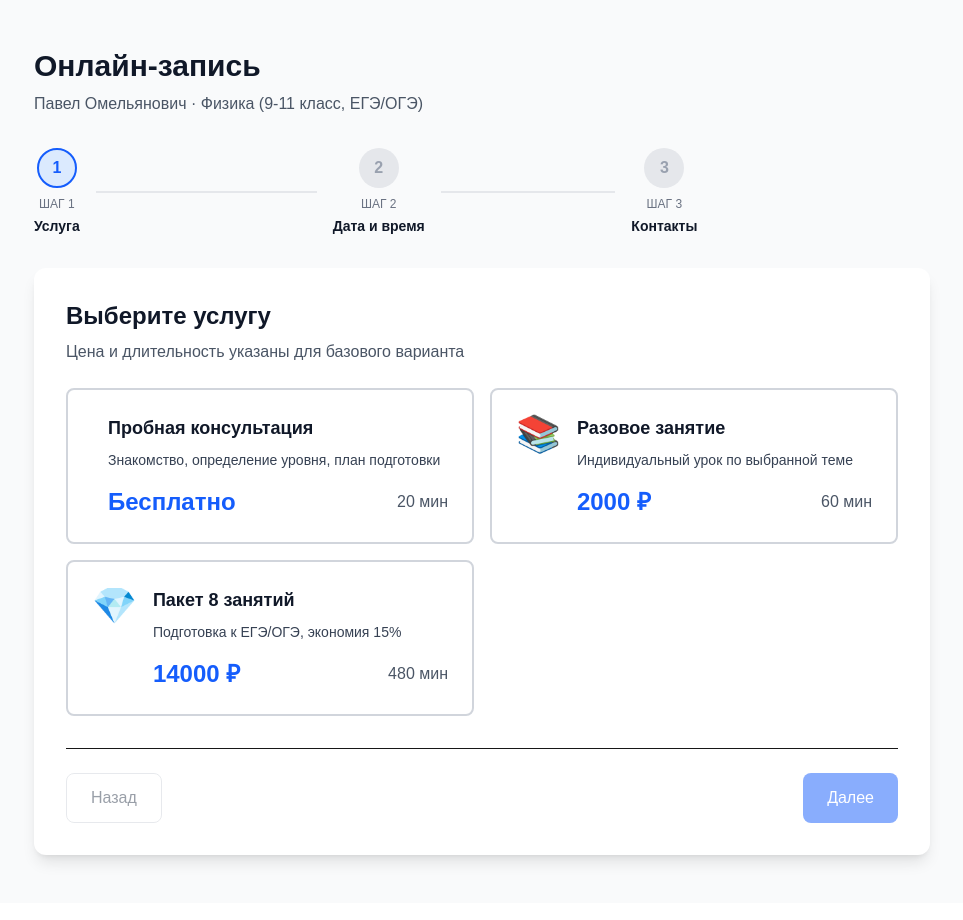
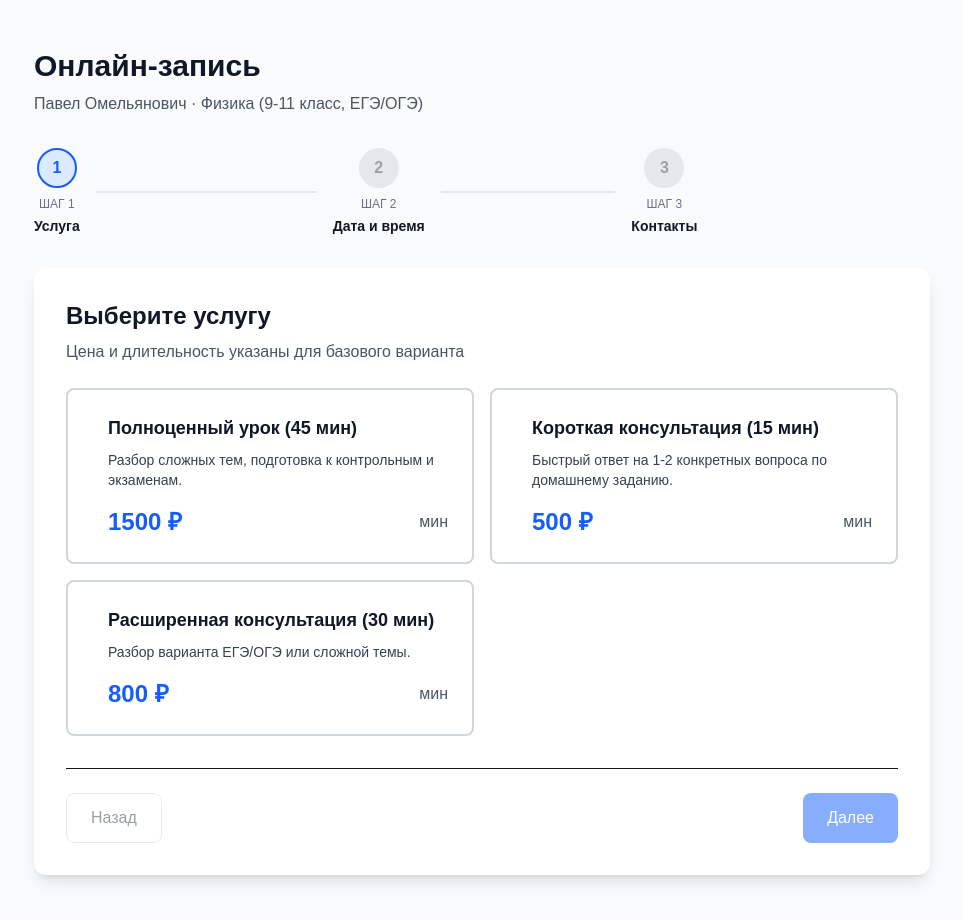
Before and after one commit to nat-ai-dev/template-tutor, a Next.js app: page /booking in a window 1280 px wide. Shown: the top 920 px of the page, without its empty margins (158-1121 px from the left). Built offline with nearby package versions, Linux system fonts and the light colour scheme.

Commit message:
feat: add contact method field and service-specific time slots

```diff
--- a/src/app/api/send-telegram/route.ts
+++ b/src/app/api/send-telegram/route.ts
@@ -7,7 +7,7 @@ export async function POST(request: Request) {
     const token = '9253866978:AAELiXS7VrKzbckKj_L7hrkfAuJra6BFMkU';
     const chatId = '5121381529';
 
-    const message = `🔥 *Новая запись!*\n\n👤 *Ученик:* ${data.name}\n *Услуга:* ${data.service}\n📅 *Дата:* ${data.date}\n⏰ *Время:* ${data.time}\n📱 *Телефон:* ${data.phone}\n🎓 *Класс:* ${data.grade}\n\n💬 *Комментарий:* ${data.comment || 'Нет'}`;
+    const message = `🔥 *Новая запись!*\n\n👤 *Ученик:* ${data.name}\n *Услуга:* ${data.service}\n📅 *Дата:* ${data.date}\n⏰ *Время:* ${data.time}\n📱 *Телефон:* ${data.phone}\n🎓🎓 *Класс:* ${data.grade}\n📞 *Связь:* ${data.contactMethod || 'Не указано'}\n\n💬 *Комментарий:* ${data.comment || 'Нет'}`;
 
     const url = `https://api.telegram.org/bot${token}/sendMessage`;
 
--- a/src/app/booking/page.tsx
+++ b/src/app/booking/page.tsx
@@ -9,7 +9,7 @@ export default function BookingPage() {
   const [selectedService, setSelectedService] = useState<string | null>(null);
   const [selectedDate, setSelectedDate] = useState<string | null>(null);
   const [selectedTime, setSelectedTime] = useState<string | null>(null);
-  const [formData, setFormData] = useState({ name: "", phone: "", grade: "10", comment: "" });
+  const [formData, setFormData] = useState({ name: "", phone: "", grade: "10", contactMethod: "Мне перезвонят", comment: "" });
   const [isSuccess, setIsSuccess] = useState(false);
 
 const handleNext = async () => {
@@ -28,6 +28,7 @@ const handleNext = async () => {
           time: selectedTime,
           phone: formData.phone,
           grade: formData.grade,
+          contactMethod: formData.contactMethod,
           comment: formData.comment,
         }),
       });
@@ -45,7 +46,7 @@ const handleNext = async () => {
       setSelectedService(null);
       setSelectedDate(null);
       setSelectedTime(null);
-      setFormData({ name: "", phone: "", grade: "10", comment: "" });
+      setFormData({ name: "", phone: "", grade: "10", contactMethod: "Мне перезвонят", comment: "" });
     } else if (currentStep > 1) {
       setCurrentStep(currentStep - 1);
     }
@@ -207,6 +208,18 @@ const handleNext = async () => {
                   </select>
                 </div>
                 <div>
+      <div className="mb-4">
+        <label className="block text-sm font-medium text-gray-900 mb-1">Как с вами удобнее связаться?</label>
+        <select
+          value={formData.contactMethod}
+          onChange={(e) => setFormData({...formData, contactMethod: e.target.value})}
+          className="w-full px-4 py-3 border border-gray-300 rounded-lg focus:ring-2 focus:ring-blue-500 text-gray-900"
+        >
+          <option value="Мне перезвонят">📞 Мне перезвонят</option>
+          <option value="Пришлите ссылку на Zoom/Telegram">✉️ Пришлите ссылку на Zoom/Telegram</option>
+        </select>
+      </div>
+
                   <label className="block text-sm font-medium text-gray-900 mb-1">Комментарий (необязательно)</label>
                   <textarea
                     value={formData.comment}
--- a/src/config/tutor.ts
+++ b/src/config/tutor.ts
@@ -8,28 +8,25 @@ export const tutorConfig = {
 
   services: [
   {
-      id: "trial",
-      name: "Пробная консультация",
-      description: "Знакомство, определение уровня, план подготовки",
-      price: 0,
-      duration: 20,
-      icon: ""
+    id: 'lesson-45',
+    name: 'Полноценный урок (45 мин)',
+    description: 'Разбор сложных тем, подготовка к контрольным и экзаменам.',
+    price: 1500,
+    availableTimes: ['14:00', '14:45', '15:30', '16:15', '17:00']
   },
   {
-      id: "single",
-      name: "Разовое занятие",
-      description: "Индивидуальный урок по выбранной теме",
-      price: 2000,
-      duration: 60,
-      icon: "📚"
+    id: 'consult-15',
+    name: 'Короткая консультация (15 мин)',
+    description: 'Быстрый ответ на 1-2 конкретных вопроса по домашнему заданию.',
+    price: 500,
+    availableTimes: ['14:00', '14:15', '14:30', '14:45', '15:00', '15:15']
   },
   {
-      id: "package",
-      name: "Пакет 8 занятий",
-      description: "Подготовка к ЕГЭ/ОГЭ, экономия 15%",
-      price: 14000,
-      duration: 480,
-      icon: "💎"
+    id: 'consult-30',
+    name: 'Расширенная консультация (30 мин)',
+    description: 'Разбор варианта ЕГЭ/ОГЭ или сложной темы.',
+    price: 800,
+    availableTimes: ['14:00', '14:30', '15:00', '15:30', '16:00']
   }
 ],
 
```
Lines whose indentation alone changed are shown as unchanged.
